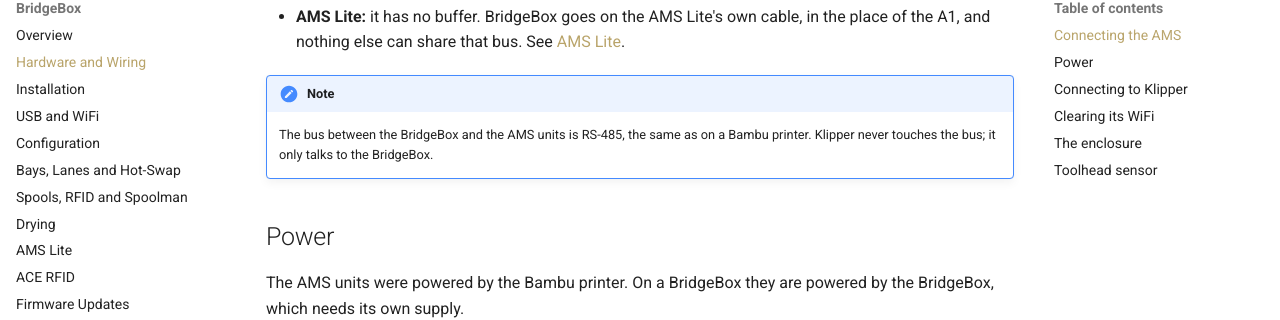
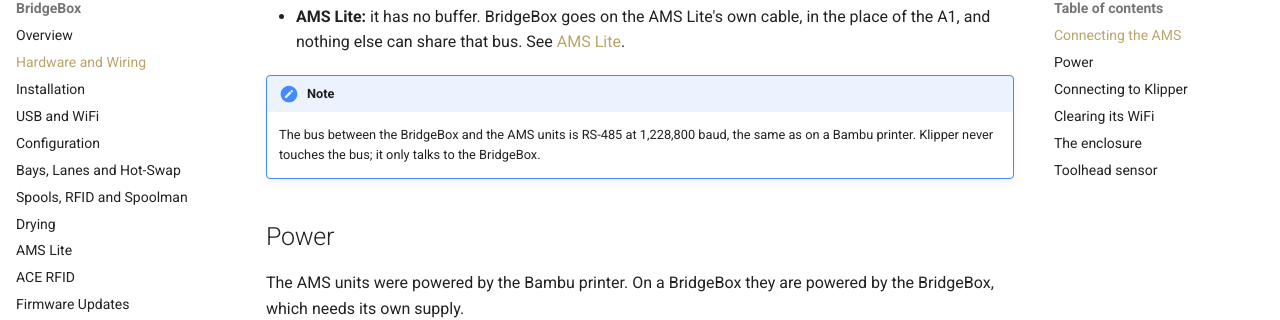
Before and after one commit to J0eB0l/BridgeBox, an MkDocs documentation site: the page built from docs/bridgebox/hardware.md, in a window 1280 px wide and 900 px high, scrolled down 715 px. Shown: the part 133-453 px from the top of the window. Built offline with MkDocs 1.6.1 and Material for MkDocs 9.7.7, drawn with Linux system fonts in a browser that asks for light colours; comment, search, counter and statistics services are not loaded.

Commit message:
Put the bus baud rate back

```diff
--- a/docs/bridgebox/hardware.md
+++ b/docs/bridgebox/hardware.md
@@ -16,7 +16,7 @@ the printer's cable from the buffer and plug the BridgeBox cable in its place.
 
 !!! note
 
-    The bus between the BridgeBox and the AMS units is RS-485, the same as on a Bambu printer. Klipper
+    The bus between the BridgeBox and the AMS units is RS-485 at 1,228,800 baud, the same as on a Bambu printer. Klipper
     never touches the bus; it only talks to the BridgeBox.
 
 ## Power
--- a/index.html
+++ b/index.html
@@ -648,7 +648,7 @@
             <tr><th>Works with</th><td>Bambu Lab AMS 1 · AMS 2 Pro · AMS HT · AMS Lite, all stock and unmodified</td></tr>
             <tr><th>How many</th><td>4 boxed units + 8 HT per BridgeBox, 24 bays (Bambu's limit, not ours), or one AMS Lite on its own. A printer can run more than one BridgeBox</td></tr>
             <tr><th>Connects at</th><td>The filament buffer's 4-pin socket, the printer's own plug. On an AMS Lite, its cable in the A1's place</td></tr>
-            <tr><th>Bus</th><td>RS-485, half-duplex</td></tr>
+            <tr><th>Bus</th><td>RS-485, half-duplex, 1,228,800 baud</td></tr>
             <tr><th>Link to the printer</th><td>USB or WiFi, plain text. Found by itself on USB; WiFi set up from its own hotspot, with no key to type. The host never touches the bus</td></tr>
             <tr><th>Power</th><td>24 V, 2–4 A adapter (not included). 2 A fuse on the board. Same barrel as an AMS 2 Pro's. One AMS 2 Pro may dry on it; other dryers need their own supply</td></tr>
             <tr><th>Addressing</th><td>Boxed units claim 0x00–0x03, HT units 0x80–0x87, at power-up. An AMS Lite has the bus to itself</td></tr>
```
